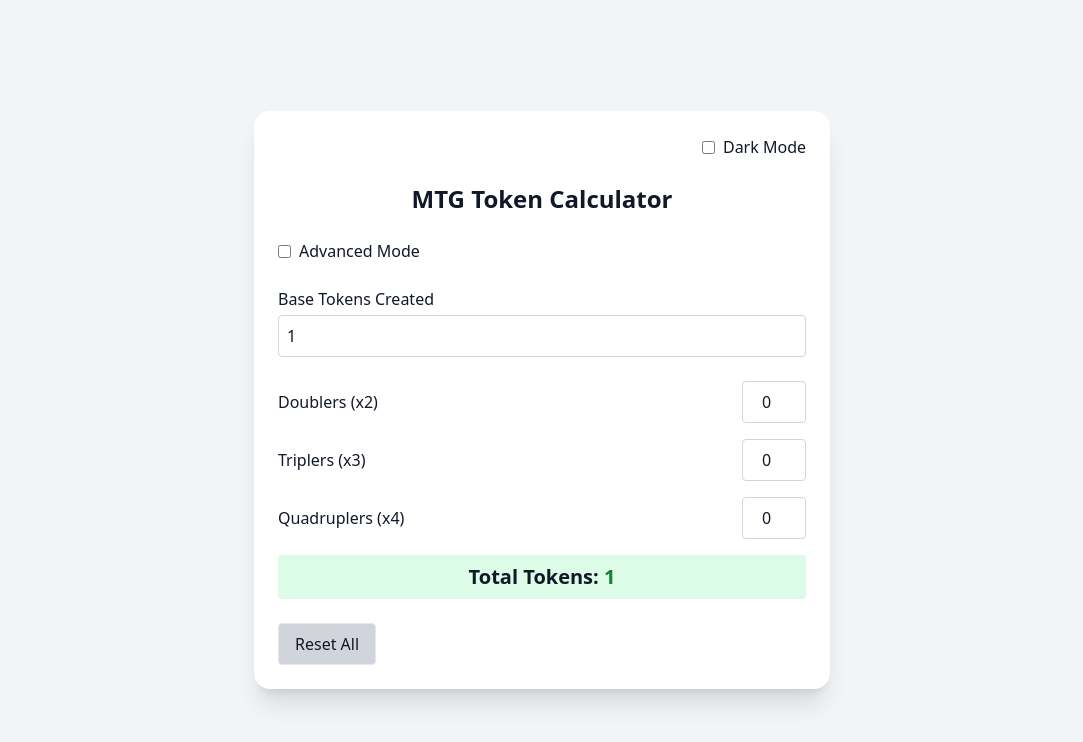
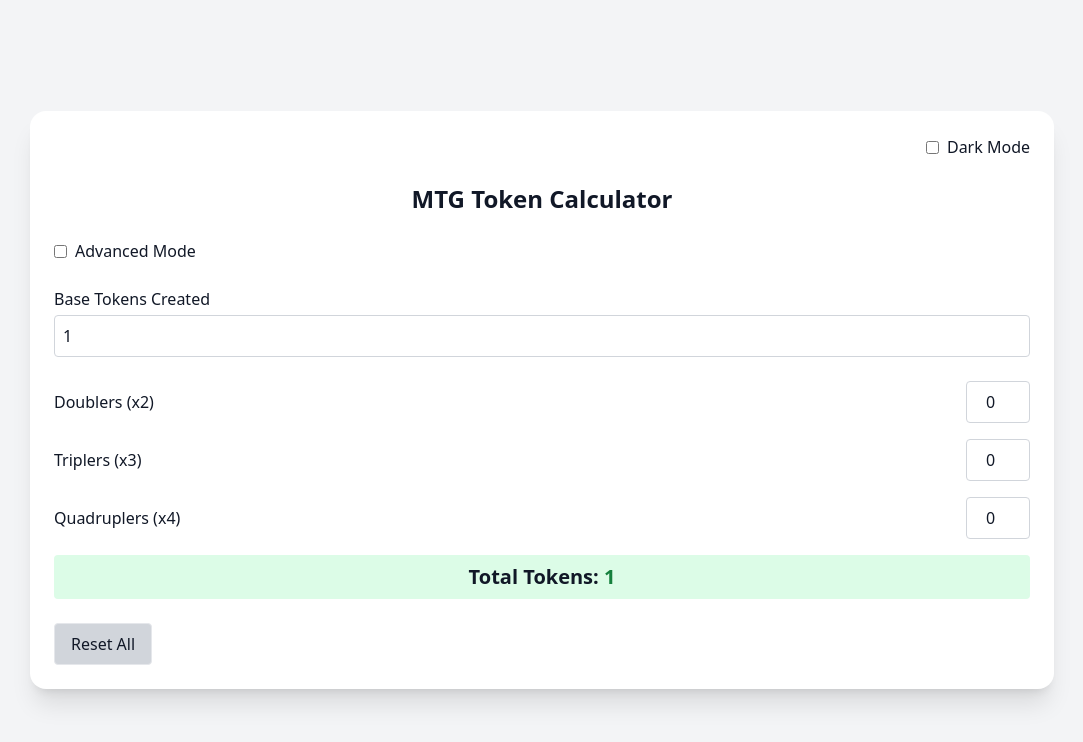
Before and after one commit to Whuki/mtg-token-calculator, a React (Vite) app: page / in a window 1280 px wide. Shown: the top 742 px of the page, without its empty margins (98-1181 px from the left). Built offline with nearby package versions, Linux system fonts and the light colour scheme.

Commit message:
Fixed UI colour clashes

```diff
--- a/src/App.jsx
+++ b/src/App.jsx
@@ -33,7 +33,7 @@
 
   return (
     <div className={`${darkMode ? "bg-gray-900 text-gray-100" : "bg-gray-100 text-gray-900"} min-h-screen flex items-center justify-center p-6`}>
-      <div className={`w-full max-w-xl shadow-xl rounded-2xl p-6 space-y-6
+      <div className={`w-full max-w-5xl shadow-xl rounded-2xl p-6 space-y-6
         ${darkMode ? "bg-gray-800 text-gray-100" : "bg-white text-gray-900"}`}>
 
         {/* Dark Mode Toggle */}
@@ -129,8 +129,8 @@
                           ));
                         }}
                         className={`w-full p-1 border rounded focus:outline-none focus:ring-2
-                          ${darkMode ? "bg-gray-700 border-gray-600 text-gray-100 focus:ring-blue-400"
-                                     : "bg-white border-gray-300 text-gray-900 focus:ring-blue-400"}`}
+                          ${darkMode ? "bg-gray-800 border-gray-600 text-gray-100 focus:ring-blue-400"
+                                     : "bg-gray-50 border-gray-300 text-gray-900 focus:ring-blue-400"}`}
                       >
                         {CARD_PRESETS.map((c) => (
                           <option key={c.name} value={c.name}>{c.name}</option>
```
Also changed, not shown: 1 other file (tests, documents, lock files or other folders).
